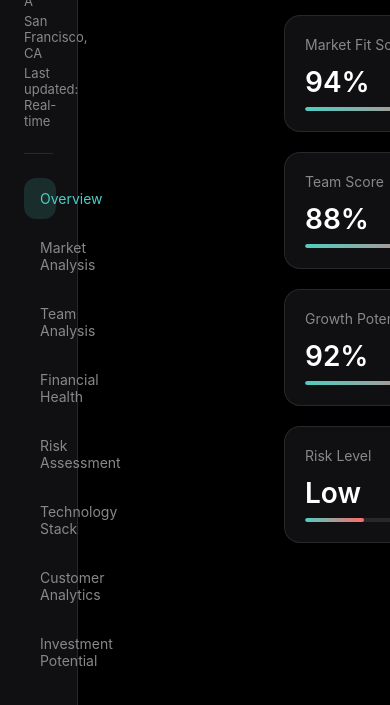
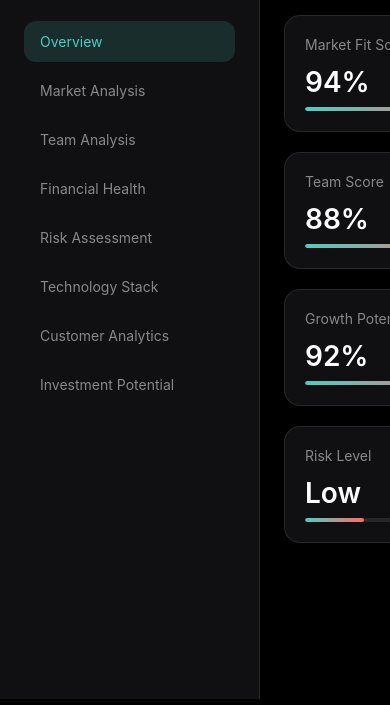
Before and after one commit to AnirudhBhanot/FlashApp, a plain HTML site: page aianalysis.html in a window 390 px wide. Shown: the part 145-850 px from the top of the page. Drawn offline with Linux system fonts and the light colour scheme.

Commit message:
Update aianalysis.html

```diff
--- a/aianalysis.html
+++ b/aianalysis.html
@@ -401,11 +401,6 @@
             background: rgba(255, 107, 107, 0.1);
             color: #FF6B6B;
         }
-        @media only screen and (max-width:500px) {
-  /* For mobile phones: */
-    .dashboard-nav{
-        width: 30%;
-    }
     </style>
 </head>
 <body>
```
